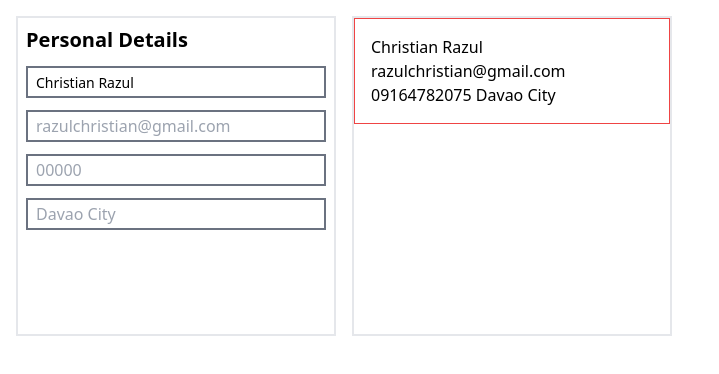
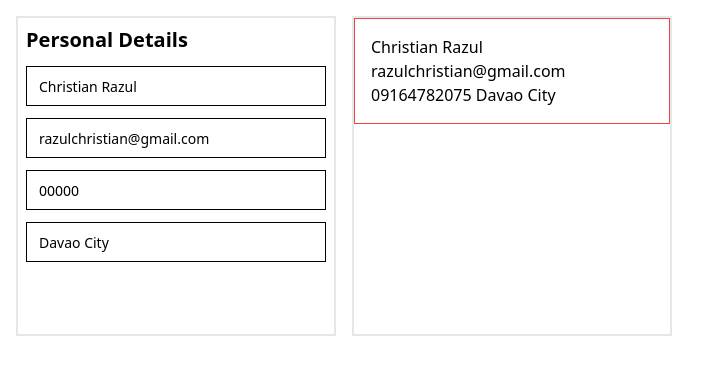
Before and after one commit to christianrazul/cv-architect, a React (Vite) app: page / in a window 1280 px wide. Shown: the top 374 px of the page, without its empty margins (0-719 px from the left). Built offline with nearby package versions, Linux system fonts and the light colour scheme.

Commit message:
Refactor HeaderForm component to use Input component for input fields and update form styling

```diff
--- a/src/components/HeaderForm.tsx
+++ b/src/components/HeaderForm.tsx
@@ -30,28 +30,24 @@ const HeaderForm = ({ onHeaderInfo }: HeaderFormProps) => {
         id="name"
         onChange={updateInfo}
         placeholder="Christian Razul"
-        className="h-8 border-2 border-gray-500 p-2"
       />
-      <input
+      <Input
         type="text"
         id="email"
         onChange={updateInfo}
         placeholder="razulchristian@gmail.com"
-        className="h-8 border-2 border-gray-500 p-2"
       />
-      <input
+      <Input
         type="text"
         id="contact"
         onChange={updateInfo}
         placeholder="00000"
-        className="h-8 border-2 border-gray-500 p-2"
       />
-      <input
+      <Input
         type="text"
         id="address"
         onChange={updateInfo}
         placeholder="Davao City"
-        className="h-8 border-2 border-gray-500 p-2"
       />
     </div>
   );
```
